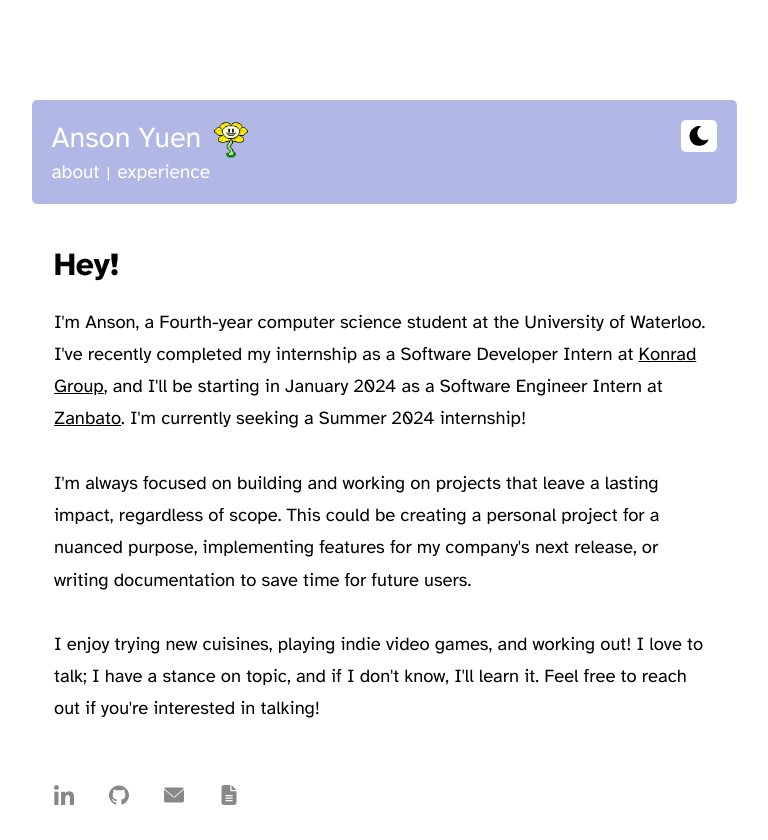
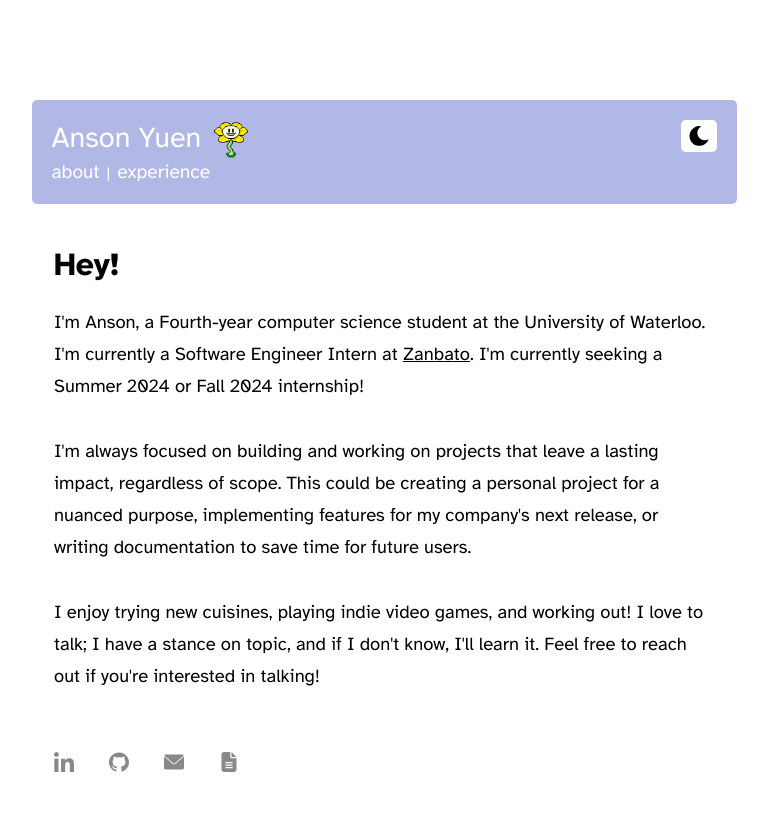
Before and after one commit to a22yuen/personal-website-v2, a React (Create React App) app: page / in a window 1280 px wide. Shown: the whole page, without its empty margins (256-1024 px from the left). After the commit the page ends 807 px from the top, so only its background shows below. Built offline with nearby package versions, Linux system fonts and the light colour scheme.

Commit message:
update for zanbato

```diff
--- a/src/components/home.js
+++ b/src/components/home.js
@@ -24,15 +24,11 @@ export default function Home() {
         </Title>
         <AboutMe>
           I'm Anson, a Fourth-year computer science student at the University of
-          Waterloo. I've recently completed my internship as a Software Developer Intern at{" "}
-          <Link href="https://www.konrad.com/" target="_blank">
-            Konrad Group
-          </Link>
-          , and I'll be starting in January 2024 as a Software Engineer Intern at {" "}
+          Waterloo. I'm currently a Software Engineer Intern at {" "}
           <Link href="https://www.zanbato.com/" target="_blank">
             Zanbato
           </Link>
-          . I'm currently seeking a Summer 2024 internship!
+          . I'm currently seeking a Summer 2024 or Fall 2024 internship!
           <br />
           <br />
           I'm always focused on building and working on projects that leave a
--- a/src/components/jobs.js
+++ b/src/components/jobs.js
@@ -9,6 +9,17 @@ import {
 } from "../styles";
 
 const jobs = [
+  {
+    role: "Software Engineer Intern",
+    company: "Zanbato",
+    date: "Winter 2024",
+    location: "Mountain View",
+    tech: "React, Django, PostgreSQL",
+    description:
+      "Building APIs for Zanbato's data platform to provide clients with a view of the platform's tickets.",
+    link: "https://www.zanbato.com/",
+    icon: "",
+  },
   {
     role: "Software Developer Intern",
     company: "Konrad Group",
```
Also changed, not shown: 1 other file (tests, documents, lock files or other folders).
